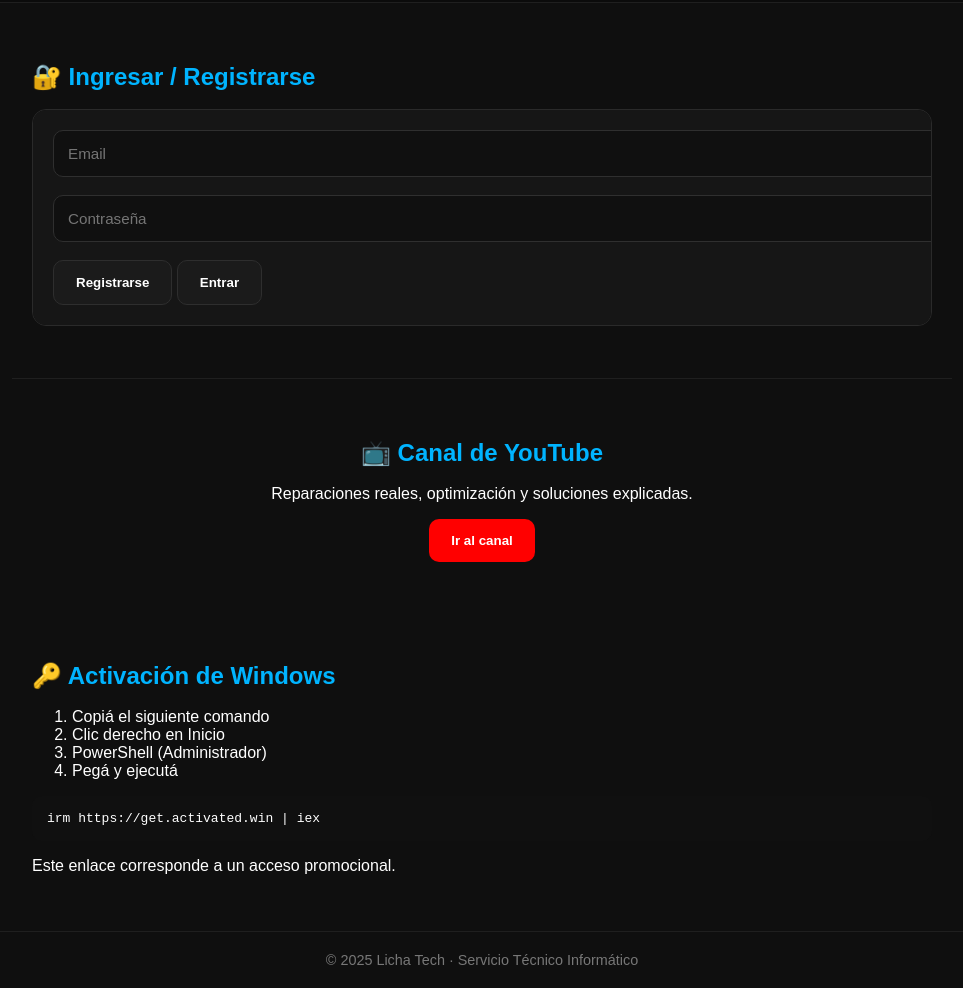
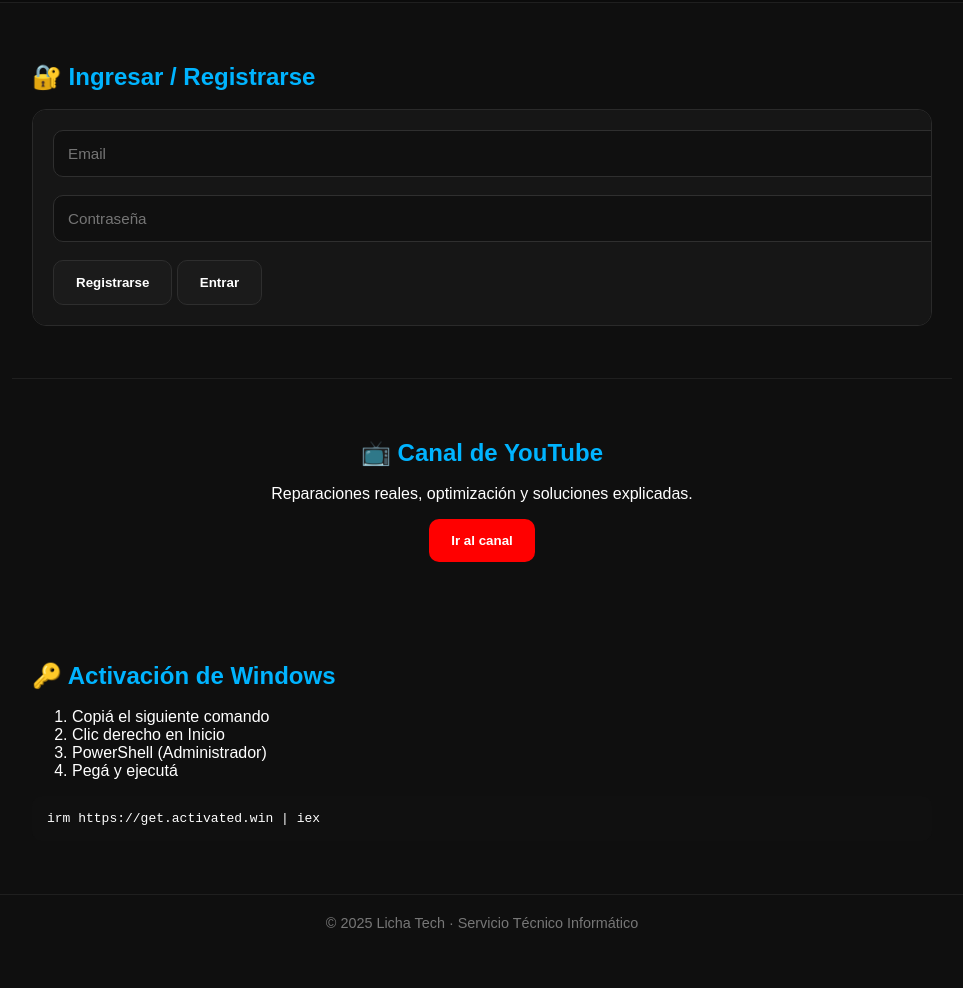
Before and after one commit to lisandrosanchez507-bit/Licha-Tech, a plain HTML site: page index.html in a window 1280 px wide. Shown: the part 213-1201 px from the top of the page, without its empty margins (158-1121 px from the left). After the commit the page ends 1164 px from the top, so only its background shows below. Drawn offline with Linux system fonts and the light colour scheme; no server answers; a web font is replaced by a local one.

Commit message:
Update index.html

```diff
--- a/index.html
+++ b/index.html
@@ -191,7 +191,7 @@ footer{
     <li>Pegá y ejecutá</li>
   </ol>
   <pre><code>irm https://get.activated.win | iex</code></pre>
-  <p>Este enlace corresponde a un acceso promocional.</p>
+
 </section>
 
 <footer>
```
